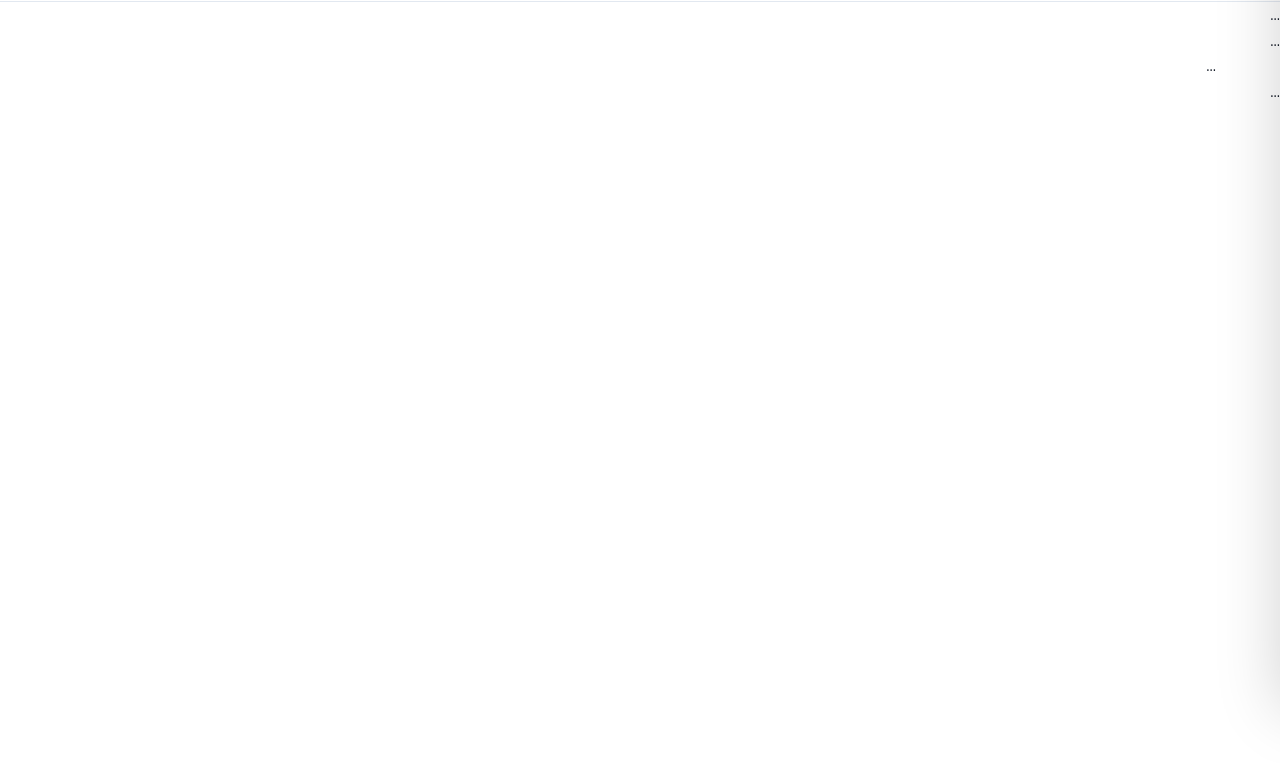
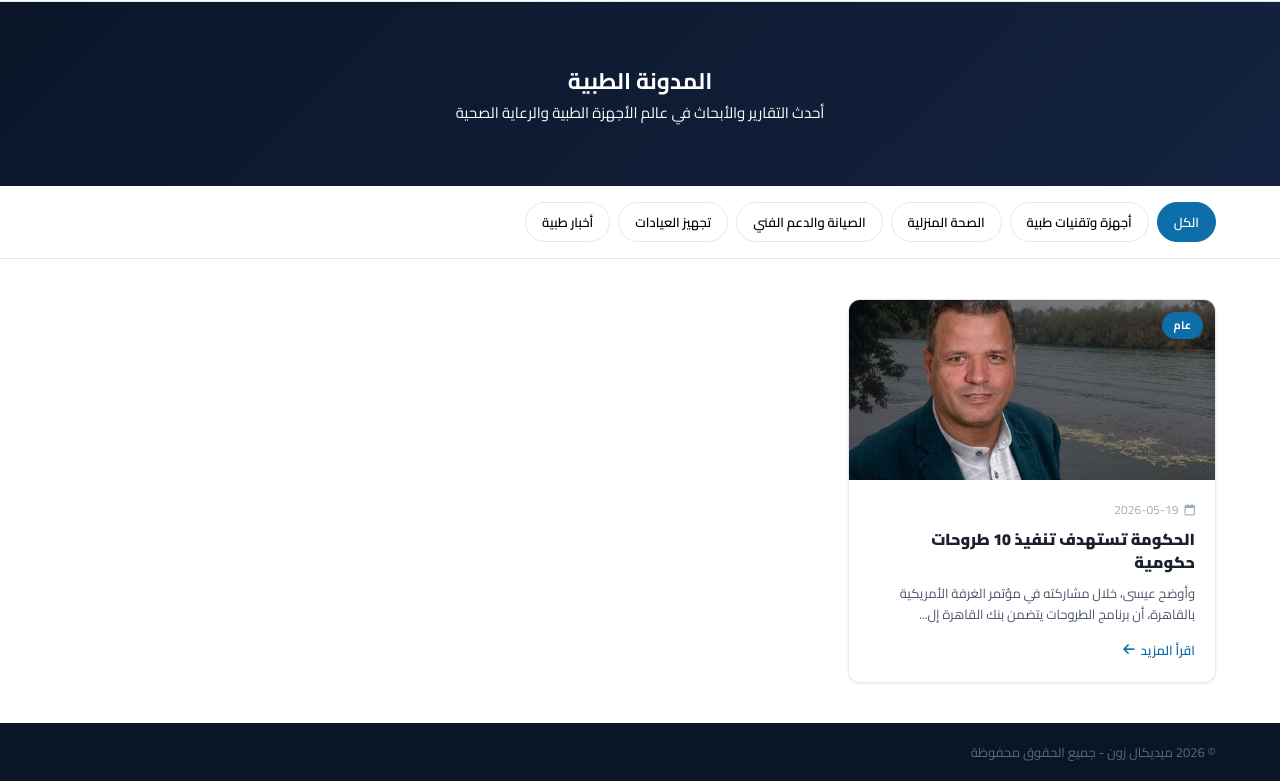
Before and after one commit to medicalzone1000/medical-zone, a plain HTML site: page reports.html in a window 1280 px wide. Shown: the part 111-892 px from the top of the page. Before the commit the page ends 800 px from the top, so only its background shows below. Drawn offline with Linux system fonts and the light colour scheme; a web font is replaced by a local one.

Commit message:
Enhance reports.html with new styles and layout
Added styles and updated layout for reports page.

```diff
--- a/reports.html
+++ b/reports.html
@@ -9,16 +9,139 @@
     <link href="https://fonts.googleapis.com/css2?family=Cairo:wght@300;400;500;600;700;900&family=Playfair+Display:ital,wght@0,700;1,400&display=swap" rel="stylesheet">
     <link rel="stylesheet" href="https://cdnjs.cloudflare.com/ajax/libs/font-awesome/6.5.0/css/all.min.css">
     <link rel="stylesheet" href="style.css">
+    <style>
+        .reports-hero {
+            background: linear-gradient(135deg, var(--navy) 0%, var(--navy-mid) 100%);
+            padding: 60px 0;
+            text-align: center;
+            color: white;
+        }
+        .reports-filter-bar {
+            background: white;
+            border-bottom: 1px solid var(--gray-100);
+            padding: 16px 0;
+            position: sticky;
+            top: 72px;
+            z-index: 90;
+        }
+        .filter-bar-inner {
+            display: flex;
+            align-items: center;
+            gap: 16px;
+            flex-wrap: wrap;
+            justify-content: space-between;
+        }
+        .filter-cats {
+            display: flex;
+            gap: 8px;
+            flex-wrap: wrap;
+        }
+        .filter-cat-btn {
+            padding: 7px 16px;
+            border: 1.5px solid var(--gray-100);
+            border-radius: 40px;
+            font-size: 13px;
+            font-weight: 600;
+            background: white;
+            cursor: pointer;
+            transition: all 0.2s;
+        }
+        .filter-cat-btn.active, .filter-cat-btn:hover {
+            background: var(--teal);
+            color: white;
+            border-color: var(--teal);
+        }
+        .reports-grid {
+            display: grid;
+            grid-template-columns: repeat(3, 1fr);
+            gap: 24px;
+            padding: 40px 0;
+        }
+        .report-card {
+            background: white;
+            border-radius: var(--radius-md);
+            overflow: hidden;
+            box-shadow: var(--shadow-sm);
+            border: 1px solid var(--gray-100);
+            transition: transform 0.2s;
+        }
+        .report-card:hover {
+            transform: translateY(-4px);
+            box-shadow: var(--shadow-md);
+        }
+        .report-card-img {
+            position: relative;
+            height: 180px;
+            overflow: hidden;
+        }
+        .report-card-img img {
+            width: 100%;
+            height: 100%;
+            object-fit: cover;
+        }
+        .report-cat-tag {
+            position: absolute;
+            top: 12px;
+            right: 12px;
+            background: var(--teal);
+            color: white;
+            font-size: 11px;
+            font-weight: 700;
+            padding: 4px 12px;
+            border-radius: 40px;
+        }
+        .report-card-body {
+            padding: 20px;
+        }
+        .report-date {
+            font-size: 12px;
+            color: var(--gray-300);
+            margin-bottom: 8px;
+            display: flex;
+            align-items: center;
+            gap: 6px;
+        }
+        .report-card-body h3 {
+            font-size: 16px;
+            font-weight: 800;
+            margin-bottom: 10px;
+            line-height: 1.4;
+        }
+        .report-card-body p {
+            font-size: 13px;
+            color: var(--gray-600);
+            line-height: 1.6;
+            margin-bottom: 12px;
+        }
+        .read-more {
+            color: var(--teal);
+            font-size: 13px;
+            font-weight: 600;
+            display: inline-flex;
+            align-items: center;
+            gap: 6px;
+        }
+        .empty-state {
+            text-align: center;
+            padding: 60px;
+            color: var(--gray-400);
+            grid-column: 1/-1;
+        }
+        @media (max-width: 768px) {
+            .reports-grid {
+                grid-template-columns: 1fr;
+            }
+        }
+    </style>
 </head>
 <body>
 
     <div class="announcement-bar">
-        <p>🚚 شحن مجاني للطلبات فوق 2000 جنيه &nbsp;|&nbsp; ✅ ضمان سنة على جميع الأجهزة &nbsp;|&nbsp; 📞 دعم فني 24/7</p>
+        <p>📰 أحدث التقارير الطبية والأبحاث العلمية</p>
     </div>
 
     <header class="site-header" id="site-header">
         <div class="header-inner container">
-            <div class="header-logo">
             <a href="index.html" class="logo-link">
                 <div class="logo-icon"><i class="fas fa-heartbeat"></i></div>
                 <div class="logo-text">
@@ -26,7 +149,7 @@
                     <span class="logo-sub">ZONE</span>
                 </div>
             </a>
-            </div>
+            <button class="mobile-menu-btn" id="mobileMenuBtn"><i class="fas fa-bars"></i></button>
             <nav class="main-nav">
                 <ul>
                     <li><a href="index.html">الرئيسية</a></li>
@@ -37,70 +160,112 @@
                 </ul>
             </nav>
             <div class="header-actions">
-                <button class="icon-btn" aria-label="بحث"><i class="fas fa-search"></i></button>
-                <button class="icon-btn" aria-label="المفضلة"><i class="far fa-heart"></i></button>
-                <button class="icon-btn cart-btn" aria-label="السلة">
-                    <i class="fas fa-shopping-bag"></i>
-                    <span class="cart-badge">2</span>
-                </button>
-                <a href="#" class="btn-outline-sm">دخول</a>
+                <a href="admin.html" class="btn-outline-sm"><i class="fas fa-cog"></i> لوحة التحكم</a>
             </div>
         </div>
     </header>
 
-    <div class="drawer-overlay" id="drawerOverlay"></div>
-    <div class="mobile-drawer" id="mobileDrawer">
-        <button class="drawer-close" id="drawerClose"><i class="fas fa-times"></i></button>
-        <nav class="drawer-nav">
-            <ul>
-                <li><a href="index.html"><i class="fas fa-home"></i> الرئيسية</a></li>
-                <li><a href="store.html"><i class="fas fa-store"></i> المتجر</a></li>
-                <li><a href="maintenance.html"><i class="fas fa-tools"></i> صيانة</a></li>
-                <li><a href="reports.html" class="active"><i class="fas fa-file-medical"></i> تقارير</a></li>
-                <li><a href="contact.html"><i class="fas fa-envelope"></i> تواصل معنا</a></li>
-            </ul>
-        </nav>
+    <section class="reports-hero">
+        <div class="container">
+            <h1>المدونة الطبية</h1>
+            <p>أحدث التقارير والأبحاث في عالم الأجهزة الطبية والرعاية الصحية</p>
+        </div>
+    </section>
+
+    <div class="reports-filter-bar">
+        <div class="container filter-bar-inner">
+            <div class="filter-cats" id="filterCats">
+                <button class="filter-cat-btn active" data-cat="all">الكل</button>
+                <button class="filter-cat-btn" data-cat="أجهزة وتقنيات طبية">أجهزة وتقنيات طبية</button>
+                <button class="filter-cat-btn" data-cat="الصحة المنزلية">الصحة المنزلية</button>
+                <button class="filter-cat-btn" data-cat="الصيانة والدعم الفني">الصيانة والدعم الفني</button>
+                <button class="filter-cat-btn" data-cat="تجهيز العيادات">تجهيز العيادات</button>
+                <button class="filter-cat-btn" data-cat="أخبار طبية">أخبار طبية</button>
+            </div>
+        </div>
     </div>
 
-    <!-- Page Hero ... (مختصر) -->
-    <section class="reports-hero">...</section>
-    <div class="reports-filter-bar">...</div>
-
-    <main class="reports-main">
-        <div class="container">
-            <div class="reports-layout">
-                <div class="reports-content">
-                    <div class="reports-grid" id="dynamicReportsGrid">
-                        <div class="loading-state"><i class="fas fa-spinner fa-spin"></i> جاري التحميل...</div>
-                    </div>
-                </div>
-                <aside class="reports-sidebar">
-                    <!-- نفس الwidgets القديمة بدون محتوى ثابت للتقارير -->
-                </aside>
+    <main class="container">
+        <div class="reports-grid" id="reportsGrid">
+            <div class="loading-state" style="grid-column:1/-1">
+                <i class="fas fa-spinner fa-spin"></i> جاري التحميل...
             </div>
         </div>
     </main>
 
-    <footer>...</footer>
+    <footer class="site-footer">
+        <div class="footer-bottom">
+            <div class="container footer-bottom-inner">
+                <p>&copy; 2026 ميديكال زون - جميع الحقوق محفوظة</p>
+            </div>
+        </div>
+    </footer>
 
     <script>
-        // Sticky header, mobile drawer (نفس الكود)
-        // Load reports from empty reports.json
+        // Sticky header & mobile drawer (مختصر)
+        window.addEventListener('scroll', () => {
+            document.getElementById('site-header').classList.toggle('scrolled', window.scrollY > 60);
+        });
+        const menuBtn = document.getElementById('mobileMenuBtn');
+        const drawer = document.getElementById('mobileDrawer');
+        const overlay = document.getElementById('drawerOverlay');
+        const closeBtn = document.getElementById('drawerClose');
+        menuBtn?.addEventListener('click', () => { drawer.classList.add('open'); overlay.classList.add('open'); });
+        closeBtn?.addEventListener('click', () => { drawer.classList.remove('open'); overlay.classList.remove('open'); });
+        overlay?.addEventListener('click', () => { drawer.classList.remove('open'); overlay.classList.remove('open'); });
+
+        let allReports = [];
+        let currentCat = 'all';
+
         async function loadReports() {
-            const grid = document.getElementById('dynamicReportsGrid');
+            const grid = document.getElementById('reportsGrid');
             try {
                 const res = await fetch('./content/reports.json?v=' + Date.now());
+                if (!res.ok) throw new Error();
                 const data = await res.json();
-                const reports = (data.reports || []).sort((a,b)=>new Date(b.date)-new Date(a.date));
-                if (reports.length === 0) {
-                    grid.innerHTML = '<p style="text-align:center;color:#999;grid-column:1/-1">لا توجد تقارير حالياً</p>';
+                allReports = data.reports || [];
+                renderReports();
+            } catch(e) {
+                grid.innerHTML = '<div class="empty-state"><i class="fas fa-exclamation-triangle"></i><p>حدث خطأ في تحميل التقارير</p></div>';
+            }
+        }
+
+        function renderReports() {
+            const grid = document.getElementById('reportsGrid');
+            let filtered = allReports;
+            if (currentCat !== 'all') {
+                filtered = allReports.filter(r => r.category === currentCat);
+            }
+            if (filtered.length === 0) {
+                grid.innerHTML = '<div class="empty-state"><i class="fas fa-newspaper"></i><p>لا توجد تقارير في هذا القسم حالياً</p></div>';
                 return;
             }
-                grid.innerHTML = reports.map(r => `<article class="report-card">...</article>`).join('');
-            } catch(e) {
-                grid.innerHTML = '<p style="text-align:center;color:#999">تعذر تحميل التقارير</p>';
+            grid.innerHTML = filtered.map(r => `
+                <div class="report-card">
+                    <div class="report-card-img">
+                        <img src="${r.image || 'https://placehold.co/600x400?text=صورة+تقرير'}" alt="${r.title}" onerror="this.src='https://placehold.co/600x400?text=صورة+تقرير'">
+                        <span class="report-cat-tag">${r.category || 'عام'}</span>
+                    </div>
+                    <div class="report-card-body">
+                        <div class="report-date"><i class="far fa-calendar"></i> ${r.date || ''}</div>
+                        <h3>${r.title}</h3>
+                        <p>${r.summary ? r.summary.substring(0, 100) + '...' : ''}</p>
+                        <a href="article.html?id=${r.id}" class="read-more">اقرأ المزيد <i class="fas fa-arrow-left"></i></a>
+                    </div>
+                </div>
+            `).join('');
         }
-        }
+
+        // Filter buttons
+        document.querySelectorAll('.filter-cat-btn').forEach(btn => {
+            btn.addEventListener('click', () => {
+                document.querySelectorAll('.filter-cat-btn').forEach(b => b.classList.remove('active'));
+                btn.classList.add('active');
+                currentCat = btn.getAttribute('data-cat');
+                renderReports();
+            });
+        });
+
         loadReports();
     </script>
 </body>
```
Lines whose indentation alone changed are shown as unchanged.
